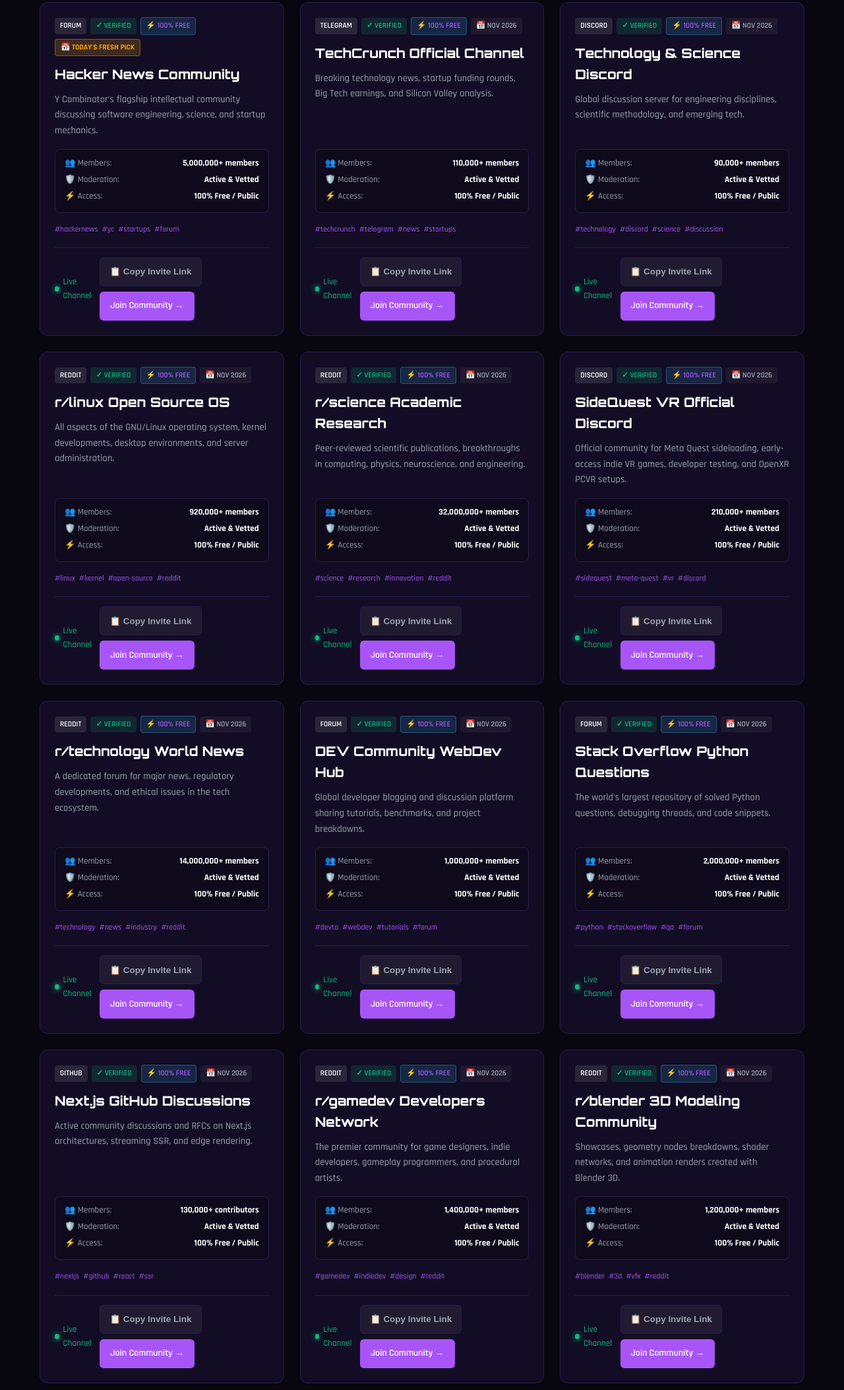
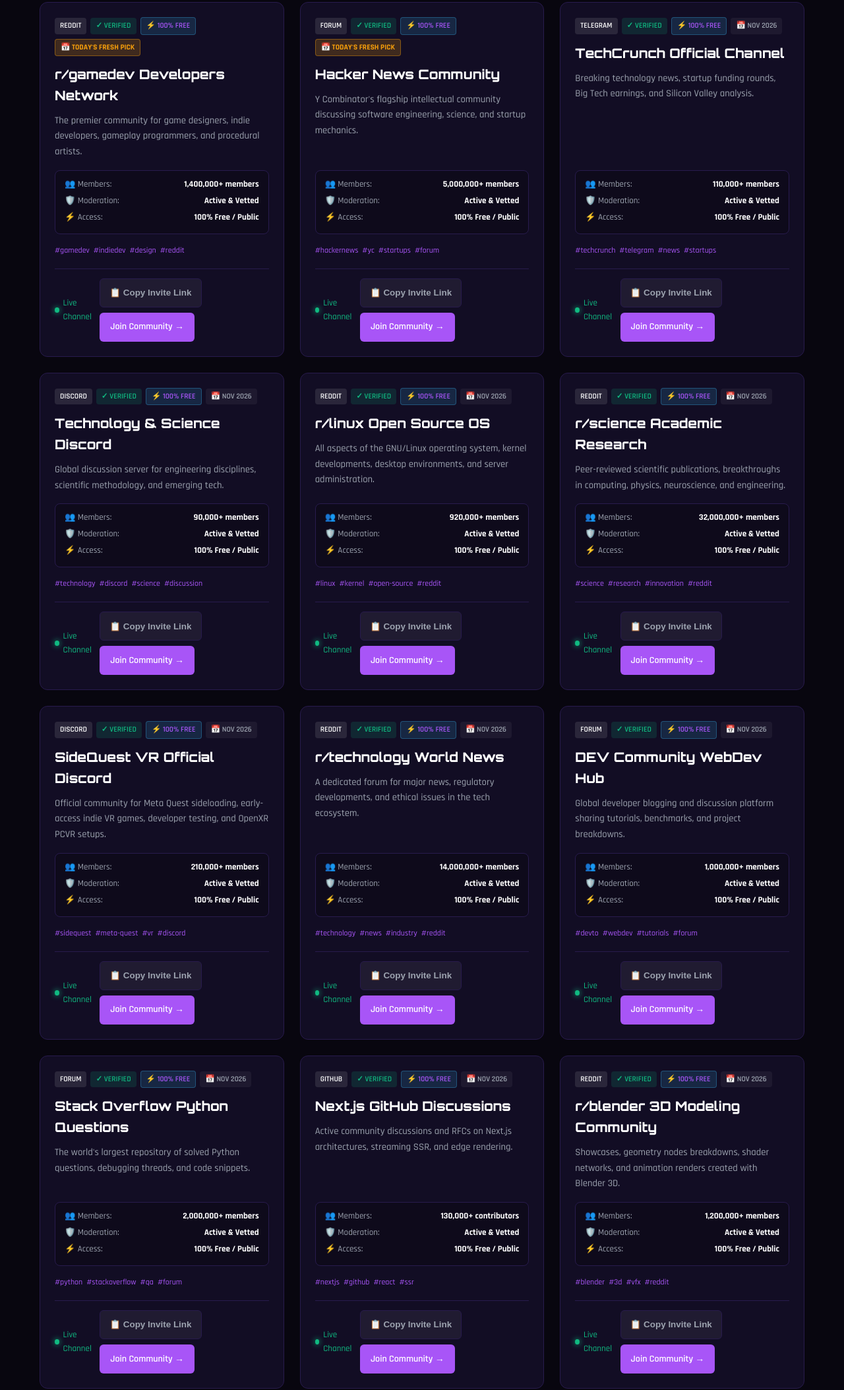
Before and after one commit to jibranpcccc/vr-gaming-meta-quest-hub, a plain HTML site: page index.html in a window 1280 px wide. Shown: the part 1178-3285 px from the top of the page at 66% size. Drawn offline with Linux system fonts and the light colour scheme.

Commit message:
feat(replenishment): fresh community links added - 2026-11-18 [skip ci]

```diff
--- a/index.html
+++ b/index.html
@@ -148,79 +148,79 @@
           {
             "@type": "ListItem",
             "position": 1,
+            "name": "r/gamedev Developers Network",
+            "description": "The premier community for game designers, indie developers, gameplay programmers, and procedural artists.",
+            "url": "https://www.reddit.com/r/gamedev/"
+          },
+          {
+            "@type": "ListItem",
+            "position": 2,
             "name": "Hacker News Community",
             "description": "Y Combinator's flagship intellectual community discussing software engineering, science, and startup mechanics.",
             "url": "https://news.ycombinator.com"
           },
           {
             "@type": "ListItem",
-            "position": 2,
+            "position": 3,
             "name": "TechCrunch Official Channel",
             "description": "Breaking technology news, startup funding rounds, Big Tech earnings, and Silicon Valley analysis.",
             "url": "https://t.me/techcrunch"
           },
           {
             "@type": "ListItem",
-            "position": 3,
+            "position": 4,
             "name": "Technology & Science Discord",
             "description": "Global discussion server for engineering disciplines, scientific methodology, and emerging tech.",
             "url": "https://discord.gg/tech"
           },
           {
             "@type": "ListItem",
-            "position": 4,
+            "position": 5,
             "name": "r/linux Open Source OS",
             "description": "All aspects of the GNU/Linux operating system, kernel developments, desktop environments, and server administration.",
             "url": "https://www.reddit.com/r/linux/"
           },
           {
             "@type": "ListItem",
-            "position": 5,
+            "position": 6,
             "name": "r/science Academic Research",
             "description": "Peer-reviewed scientific publications, breakthroughs in computing, physics, neuroscience, and engineering.",
             "url": "https://www.reddit.com/r/science/"
           },
           {
             "@type": "ListItem",
-            "position": 6,
+            "position": 7,
             "name": "SideQuest VR Official Discord",
             "description": "Official community for Meta Quest sideloading, early-access indie VR games, developer testing, and OpenXR PCVR setups.",
             "url": "https://discord.gg/sidequest"
           },
           {
             "@type": "ListItem",
-            "position": 7,
+            "position": 8,
             "name": "r/technology World News",
             "description": "A dedicated forum for major news, regulatory developments, and ethical issues in the tech ecosystem.",
             "url": "https://www.reddit.com/r/technology/"
           },
           {
             "@type": "ListItem",
-            "position": 8,
+            "position": 9,
             "name": "DEV Community WebDev Hub",
             "description": "Global developer blogging and discussion platform sharing tutorials, benchmarks, and project breakdowns.",
             "url": "https://dev.to/t/webdev"
           },
           {
             "@type": "ListItem",
-            "position": 9,
+            "position": 10,
             "name": "Stack Overflow Python Questions",
             "description": "The world's largest repository of solved Python questions, debugging threads, and code snippets.",
             "url": "https://stackoverflow.com/questions/tagged/python"
           },
           {
             "@type": "ListItem",
-            "position": 10,
+            "position": 11,
             "name": "Next.js GitHub Discussions",
             "description": "Active community discussions and RFCs on Next.js architectures, streaming SSR, and edge rendering.",
             "url": "https://github.com/vercel/next.js/discussions"
-          },
-          {
-            "@type": "ListItem",
-            "position": 11,
-            "name": "r/gamedev Developers Network",
-            "description": "The premier community for game designers, indie developers, gameplay programmers, and procedural artists.",
-            "url": "https://www.reddit.com/r/gamedev/"
           },
           {
             "@type": "ListItem",
@@ -617,7 +617,31 @@
         </div>
         <div id="vetted-communities" class="grid">
 
-        <div id="community-card-1" class="card" data-platform="forum" data-category="computer science & startups">
+        <div id="community-card-1" class="card" data-platform="reddit" data-category="game development">
+            <div class="card-header">
+                <span class="badge badge-platform">Reddit</span>
+                <span class="badge badge-verified">✓ Verified</span>
+                <span class="badge badge-free">⚡ 100% Free</span>
+                <span class="badge badge-date" style="background: rgba(245, 158, 11, 0.2); color: #f59e0b; border: 1px solid rgba(245, 158, 11, 0.4); font-weight: 700;">📅 Today's Fresh Pick</span>
+            </div>
+            <h3 class="card-title">r/gamedev Developers Network</h3>
+            <p class="card-desc">The premier community for game designers, indie developers, gameplay programmers, and procedural artists.</p>
+            <div class="spec-matrix">
+                <div class="spec-row"><span>👥 Members:</span> <strong>1,400,000+ members</strong></div>
+                <div class="spec-row"><span>🛡️ Moderation:</span> <strong>Active & Vetted</strong></div>
+                <div class="spec-row"><span>⚡ Access:</span> <strong>100% Free / Public</strong></div>
+            </div>
+            <div class="tags-row"><span class="tag">#gamedev</span><span class="tag">#indiedev</span><span class="tag">#design</span><span class="tag">#reddit</span></div>
+            <div class="card-footer">
+                <span class="activity-pulse"><span class="pulse-dot"></span> Live Channel</span>
+                <div class="card-actions">
+                    <button class="btn-copy-invite" onclick="copyInviteLink(event, 'https://www.reddit.com/r/gamedev/')">📋 Copy Invite Link</button>
+                    <a href="https://www.reddit.com/r/gamedev/" target="_blank" rel="noopener noreferrer" class="btn-join">Join Community →</a>
+                </div>
+            </div>
+        </div>
+
+        <div id="community-card-2" class="card" data-platform="forum" data-category="computer science & startups">
             <div class="card-header">
                 <span class="badge badge-platform">Forum</span>
                 <span class="badge badge-verified">✓ Verified</span>
@@ -641,7 +665,7 @@
             </div>
         </div>
 
-        <div id="community-card-2" class="card" data-platform="telegram" data-category="tech news">
+        <div id="community-card-3" class="card" data-platform="telegram" data-category="tech news">
             <div class="card-header">
                 <span class="badge badge-platform">Telegram</span>
                 <span class="badge badge-verified">✓ Verified</span>
@@ -665,7 +689,7 @@
             </div>
         </div>
 
-        <div id="community-card-3" class="card" data-platform="discord" data-category="tech discussion">
+        <div id="community-card-4" class="card" data-platform="discord" data-category="tech discussion">
             <div class="card-header">
                 <span class="badge badge-platform">Discord</span>
                 <span class="badge badge-verified">✓ Verified</span>
@@ -689,7 +713,7 @@
             </div>
         </div>
 
-        <div id="community-card-4" class="card" data-platform="reddit" data-category="linux & os">
+        <div id="community-card-5" class="card" data-platform="reddit" data-category="linux & os">
             <div class="card-header">
                 <span class="badge badge-platform">Reddit</span>
                 <span class="badge badge-verified">✓ Verified</span>
@@ -713,7 +737,7 @@
             </div>
         </div>
 
-        <div id="community-card-5" class="card" data-platform="reddit" data-category="science & innovation">
+        <div id="community-card-6" class="card" data-platform="reddit" data-category="science & innovation">
             <div class="card-header">
                 <span class="badge badge-platform">Reddit</span>
                 <span class="badge badge-verified">✓ Verified</span>
@@ -737,7 +761,7 @@
             </div>
         </div>
 
-        <div id="community-card-6" class="card" data-platform="discord" data-category="virtual reality">
+        <div id="community-card-7" class="card" data-platform="discord" data-category="virtual reality">
             <div class="card-header">
                 <span class="badge badge-platform">Discord</span>
                 <span class="badge badge-verified">✓ Verified</span>
@@ -761,7 +785,7 @@
             </div>
         </div>
 
-        <div id="community-card-7" class="card" data-platform="reddit" data-category="tech news">
+        <div id="community-card-8" class="card" data-platform="reddit" data-category="tech news">
             <div class="card-header">
                 <span class="badge badge-platform">Reddit</span>
                 <span class="badge badge-verified">✓ Verified</span>
@@ -785,7 +809,7 @@
             </div>
         </div>
 
-        <div id="community-card-8" class="card" data-platform="forum" data-category="web development">
+        <div id="community-card-9" class="card" data-platform="forum" data-category="web development">
             <div class="card-header">
                 <span class="badge badge-platform">Forum</span>
                 <span class="badge badge-verified">✓ Verified</span>
@@ -809,7 +833,7 @@
             </div>
         </div>
 
-        <div id="community-card-9" class="card" data-platform="forum" data-category="python development">
+        <div id="community-card-10" class="card" data-platform="forum" data-category="python development">
             <div class="card-header">
                 <span class="badge badge-platform">Forum</span>
                 <span class="badge badge-verified">✓ Verified</span>
@@ -833,7 +857,7 @@
             </div>
         </div>
 
-        <div id="community-card-10" class="card" data-platform="github" data-category="frontend engineering">
+        <div id="community-card-11" class="card" data-platform="github" data-category="frontend engineering">
             <div class="card-header">
                 <span class="badge badge-platform">GitHub</span>
                 <span class="badge badge-verified">✓ Verified</span>
@@ -853,30 +877,6 @@
                 <div class="card-actions">
                     <button class="btn-copy-invite" onclick="copyInviteLink(event, 'https://github.com/vercel/next.js/discussions')">📋 Copy Invite Link</button>
                     <a href="https://github.com/vercel/next.js/discussions" target="_blank" rel="noopener noreferrer" class="btn-join">Join Community →</a>
-                </div>
-            </div>
-        </div>
-
-        <div id="community-card-11" class="card" data-platform="reddit" data-category="game development">
-            <div class="card-header">
-                <span class="badge badge-platform">Reddit</span>
-                <span class="badge badge-verified">✓ Verified</span>
-                <span class="badge badge-free">⚡ 100% Free</span>
-                <span class="badge badge-date">📅 Nov 2026</span>
-            </div>
-            <h3 class="card-title">r/gamedev Developers Network</h3>
-            <p class="card-desc">The premier community for game designers, indie developers, gameplay programmers, and procedural artists.</p>
-            <div class="spec-matrix">
-                <div class="spec-row"><span>👥 Members:</span> <strong>1,400,000+ members</strong></div>
-                <div class="spec-row"><span>🛡️ Moderation:</span> <strong>Active & Vetted</strong></div>
-                <div class="spec-row"><span>⚡ Access:</span> <strong>100% Free / Public</strong></div>
-            </div>
-            <div class="tags-row"><span class="tag">#gamedev</span><span class="tag">#indiedev</span><span class="tag">#design</span><span class="tag">#reddit</span></div>
-            <div class="card-footer">
-                <span class="activity-pulse"><span class="pulse-dot"></span> Live Channel</span>
-                <div class="card-actions">
-                    <button class="btn-copy-invite" onclick="copyInviteLink(event, 'https://www.reddit.com/r/gamedev/')">📋 Copy Invite Link</button>
-                    <a href="https://www.reddit.com/r/gamedev/" target="_blank" rel="noopener noreferrer" class="btn-join">Join Community →</a>
                 </div>
             </div>
         </div>
```
Also changed, not shown: data/groups.json (+20 -19 lines), feed.xml (+9 -9 lines).
